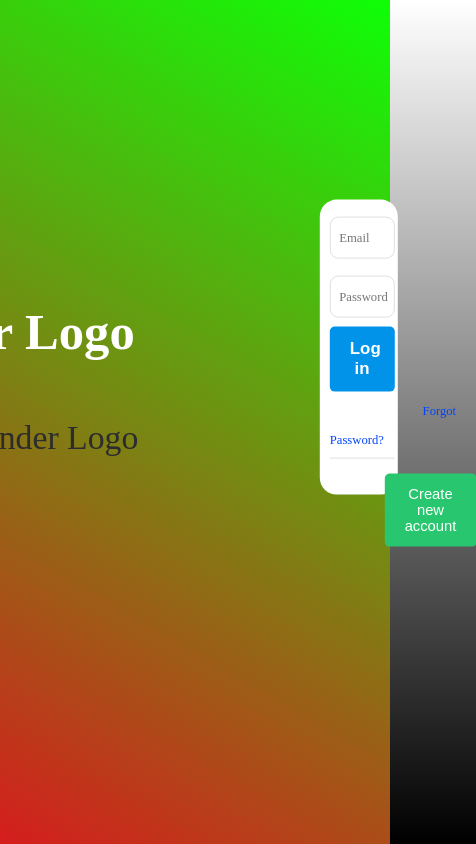
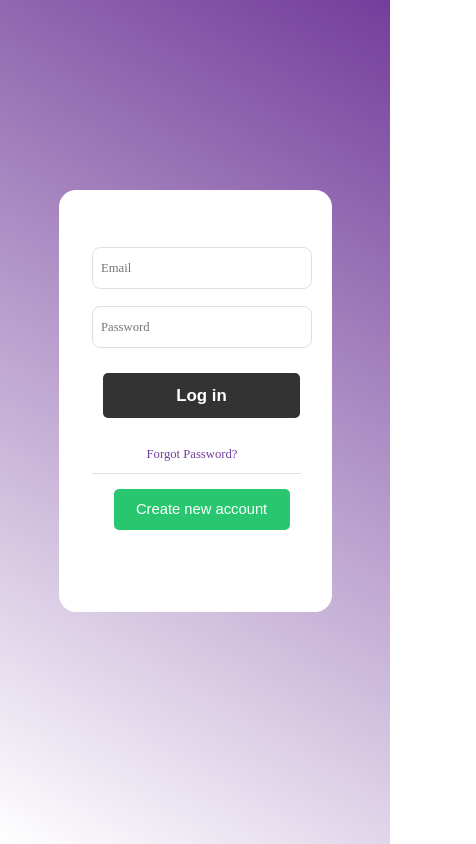
Before and after one commit to BNUFoodBank/foodbankweb, a Next.js app: page /Auth/Login in a window 390 px wide. Shown: the whole page, 476 px wide, since content can reach past the window. Built offline with nearby package versions, Linux system fonts and the light colour scheme.

Commit message:
added moble res

```diff
--- a/src/app/Auth/Login/page.module.css
+++ b/src/app/Auth/Login/page.module.css
@@ -5,7 +5,7 @@
 }
 
 .MainContainerStyle {
-    background: linear-gradient(30deg, rgb(213, 29, 29) 0%, rgb(14, 255, 7) 100%);
+    background: linear-gradient(30deg, rgb(255, 255, 255) 0%, rgb(115, 62, 155) 100%);
     flex: 1;
     display: flex;
     justify-content: center;
@@ -21,12 +21,14 @@
     font-size: 6vh;
     margin-top: -10vh;
     font-weight: bold;
+    color: #333333;
 }
 
 .TextUnderLogo {
     color: #2c2c2c;
     font-size: 4vh;
     font-weight: lighter;
+    color: #333333;
 }
 
 
@@ -37,12 +39,18 @@
     height: 35vh;
     margin-top: 5%;
     border-radius: 2vh;
+    display: flex;
+    flex-direction: column;
+    justify-content: center;
+    align-items: center;
 }
 
 .TxtBoxStyle {
     margin-left: 2%;
     font-size: 3vh;
     padding-left: 1vh;
+    margin-top: -3vh;
+
 }
 
 .TxtBox1,
@@ -70,7 +78,7 @@
 }
 
 .LoginButton {
-    background-color: #0093E9;
+    background-color: #333333;
     color: #fff;
     font-size: 2vh;
     font-weight: bold;
@@ -79,14 +87,14 @@
 }
 
 .LoginButton:hover {
-    background-color: #009bf8;
-
+    background-color: #733E9BFF;
 }
 
 .ForgotPassword {
     font-size: 1.5vh;
-    color: #0044ff;
-    margin-left: 11vh;
+    color: #733E9BFF;
+
+    margin-left: 25%;
 }
 
 .Underline {
@@ -100,10 +108,101 @@
     background-color: #28C76F;
     color: #fff;
     font-size: 1.75vh;
-    margin-left: 6.5vh;
     margin-top: 1.75vh;
+    margin-left: 17%;
 }
 
 .Register:hover {
     background-color: #2bd377;
 }
+
+/* Mobile styles (max-width: 1500px) */
+@media only screen and (max-width: 1500px) {
+    .MainContainer {
+        width: 40%;
+        transform: translate(0%, 0vh);
+        padding: 20px;
+        margin-top: -5vh;
+    }
+
+    .Logo {
+        display: none;
+    }
+
+    .LoginButton {
+        width: 90%;
+        margin-left: 5%;
+    }
+
+    .TextUnderLogo {
+        display: none;
+    }
+
+    .TxtBoxStyle {
+        margin-left: 0;
+    }
+
+    .TxtBox1,
+    .TxtBox2 {
+        width: 100%;
+    }
+
+    .ForgotPassword {
+        margin-left: 35%;
+    }
+
+    .Register {
+        width: 60%;
+    }
+
+    /* Mobile styles (max-width: 1000px) */
+    @media only screen and (max-width: 1000px) {
+        .MainContainer {
+            width: 40%;
+            height: 50%;
+        }
+
+        .Register {
+            width: 80%;
+            margin-left: 2.5vh;
+        }
+
+        .TxtBoxStyle {
+            margin-left: 2%;
+            font-size: 3vh;
+            padding-left: 1vh;
+            margin-top: -5vh;
+        }
+
+        .LoginButton {
+            margin-top: 3vh;
+            margin-bottom: 2vh;
+        }
+
+        .ForgotPassword {
+            margin-left: 30%;
+        }
+
+        /* Mobile styles (max-width: 800px) */
+        @media only screen and (max-width: 800px) {
+            .MainContainer {
+                width: 70%;
+            }
+
+            .Register {
+                margin-left: 10%;
+            }
+
+            .ForgotPassword {
+                margin-left: 32.5%;
+            }
+
+            /* Mobile styles (max-width: 520px) */
+            @media only screen and (max-width: 520px) {
+                .ForgotPassword {
+                    margin-left: 25%;
+                }
+            }
+        }
+    }
+}
--- a/src/app/Auth/Login/page.tsx
+++ b/src/app/Auth/Login/page.tsx
@@ -41,7 +41,7 @@ export default function Login() {
                         />
                         <button className={styles.LoginButton}>
 
-                            <Link href="/"><div>Log in</div></Link>
+                           Log in
 
                         </button>
                         <a href="#" className={styles.ForgotPassword}>Forgot Password?</a>
--- a/src/components/Navigation/Navbar.tsx
+++ b/src/components/Navigation/Navbar.tsx
@@ -9,7 +9,7 @@ const Navbar: React.FC = () => {
     const navLinks = [];
 console.log(token)
     if (token != "") {
-        navLinks.push({ href: '/FoodBank', label: 'FoodBank' });
+        navLinks.push({ href: '/FoodBank', label: 'FoodBanks' });
         navLinks.push({ href: '/Settings', label: 'Settings' });
         navLinks.push({ href: '/Auth/Logout', label: 'Logout' });
 
@@ -17,14 +17,14 @@ console.log(token)
             navLinks.push({ href: '/Referrals', label: 'Referrals' });
 
         }} else {
-            navLinks.push({ href: '/FoodBank', label: 'FoodBank' });
+            navLinks.push({ href: '/FoodBank', label: 'FoodBanks' });
             navLinks.push({ href: '/Auth/Login', label: 'Login' });
         }
 
     return (
         <nav className={styles.nav}>
             <div className={styles.logo}>
-                <Link href="/">FoodBanks</Link>
+                <Link href="/">Home</Link>
             </div>
 
             <div className={styles.links}>
```
